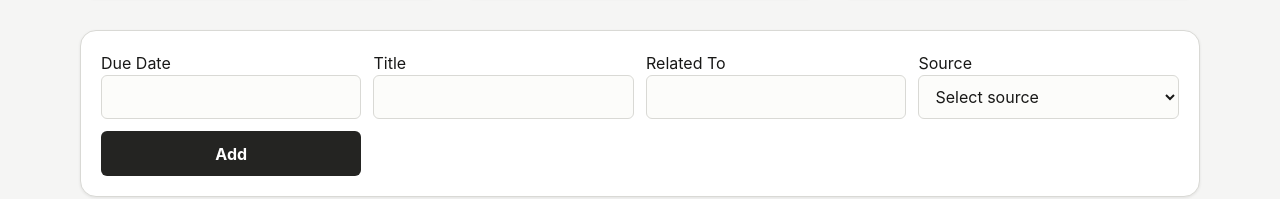
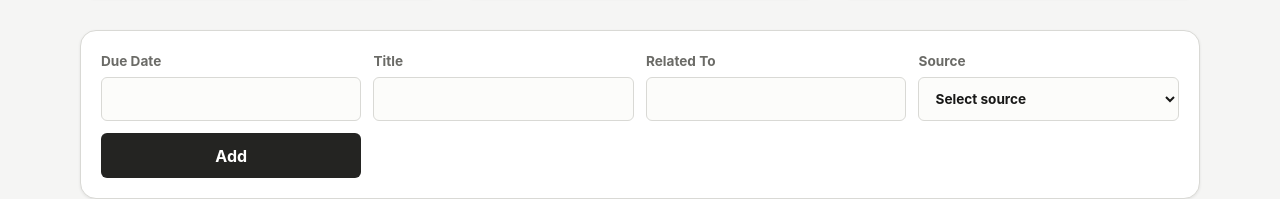
Before and after one commit to LejeuneA/Pitchboard, a React (Vite) app: page / in a window 1280 px wide. Shown: the part 893-1092 px from the top of the page. Built offline with nearby package versions, Linux system fonts and the light colour scheme.

Commit message:
Style form field labels

```diff
--- a/src/styles/global.scss
+++ b/src/styles/global.scss
@@ -184,6 +184,16 @@ form {
   border: 1px solid var(--color-border);
   border-radius: var(--radius-lg);
   box-shadow: var(--shadow-sm);
+}
+
+form label {
+  display: flex;
+  flex-direction: column;
+  gap: 0.35rem;
+  min-width: 0;
+  color: var(--color-text-muted);
+  font-size: 0.85rem;
+  font-weight: 650;
 }
 
 input,
```
